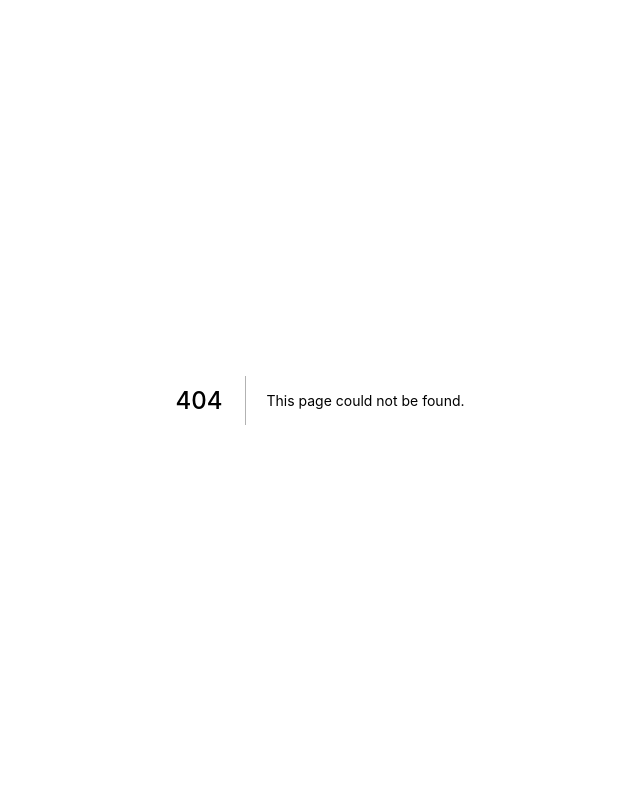
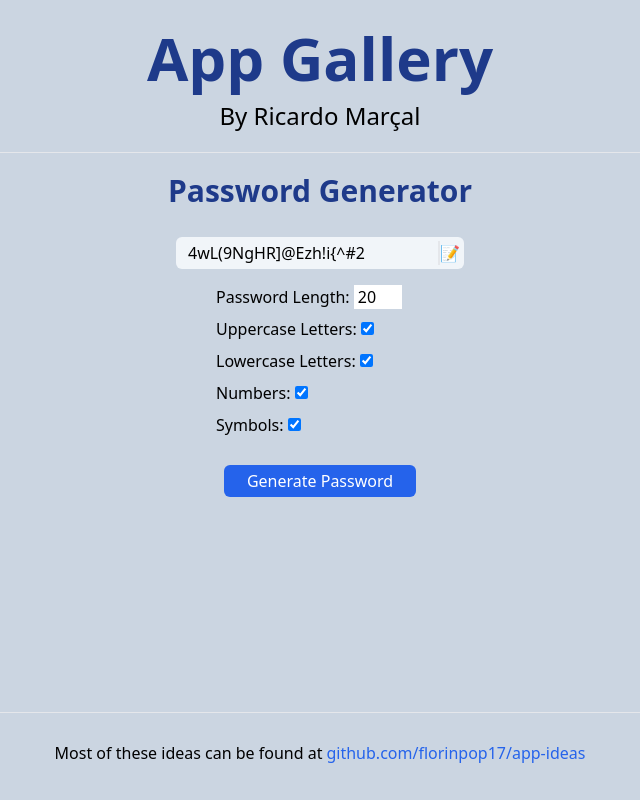
Before and after one commit to RicardoMarcal/app-gallery, a Next.js app: page /passwordgenerator in a window 1280 px wide. Before the commit this address had no page. Shown: the whole page, without its empty margins (320-960 px from the left). Built offline with nearby package versions, Linux system fonts and the light colour scheme.

Commit message:
password generator + fixes

```diff
--- a/pages/bintodec.tsx
+++ b/pages/bintodec.tsx
@@ -19,7 +19,7 @@ const BinToDec: NextPage = () => {
     let r = 0
     let bin = e.target.value
     for(let i = 0; i < bin.length; i++){
-      r = r + parseInt(bin[i])*Math.pow(2, bin.length-i-1)
+      r += parseInt(bin[i])*Math.pow(2, bin.length-i-1)
     }
     setResult(r)
   }
--- a/pages/index.tsx
+++ b/pages/index.tsx
@@ -22,8 +22,8 @@ const Home: NextPage = () => {
           <Link href='/stopwatch'>
             <p className='p-2 rounded-md bg-blue-600 w-64 text-white cursor-pointer'>Stopwatch</p>
           </Link>
-          <Link href='/bintodec'>
-            <p className='p-2 rounded-md bg-blue-600 w-64 text-white cursor-pointer'>wip</p>
+          <Link href='/passwordgenerator'>
+            <p className='p-2 rounded-md bg-blue-600 w-64 text-white cursor-pointer'>Password Generator</p>
           </Link>
         </div>
 
--- /dev/null
+++ b/pages/passwordgenerator.tsx
@@ -0,0 +1,132 @@
+import type { NextPage } from 'next'
+import Head from 'next/head'
+import Link from 'next/link'
+import React, { useEffect, useState } from 'react'
+import Footer from '../components/Footer'
+import Header from '../components/Header'
+
+const characters = {
+  uppercase: ['A', 'B', 'C', 'D', 'E', 'F', 'G', 'H', 'I', 'J', 'K', 'L', 'M', 'N', 'O', 'P', 'Q', 'R', 'S', 'T', 'U', 'V', 'W', 'X', 'Y', 'Z'],
+  lowercase: ['a', 'b', 'c', 'd', 'e', 'f', 'g', 'h', 'i', 'j', 'k', 'l', 'm', 'n', 'o', 'p', 'q', 'r', 's', 't', 'u', 'v', 'w', 'x', 'y', 'z'],
+  numbers: ['0', '1', '2', '3', '4', '5', '6', '7', '8', '9'],
+  symbols: ['!', '@', '#', '$', '%', '&', '*', '(', ')', '[', ']', '{', '}', '<', '>', '~', '^', '/'],
+}
+
+const PasswordGenerator: NextPage = () => {
+  const [password, setPassword] = useState('38qhwn9rfj8')
+  const [uppercaseFlag, setUppercaseFlag] = useState(true)
+  const [lowercaseFlag, setLowercaseFlag] = useState(true)
+  const [numbersFlag, setNumbersFlag] = useState(true)
+  const [symbolsFlag, setSymbolsFlag] = useState(true)
+  const [length, setLength] = useState(20)
+
+  useEffect(() => {
+    handleGenerate()
+
+  }, [])
+
+
+  const handleGenerate = () => {
+    let pw:string = ''
+    let aux = length
+    for(let i = 1; i <= aux; i++){
+      if(i % 4 === 0 && uppercaseFlag){
+        pw += characters.uppercase[Math.floor(Math.random()*characters.uppercase.length)]
+      }else if(i % 3 === 0 && lowercaseFlag){
+        pw += characters.lowercase[Math.floor(Math.random()*characters.lowercase.length)]
+        console.log("lc")
+      }else if(i % 2 === 0 && numbersFlag){
+        pw += characters.numbers[Math.floor(Math.random()*characters.numbers.length)]
+      }else if(symbolsFlag){
+        pw += characters.symbols[Math.floor(Math.random()*characters.symbols.length)]
+      }else{
+        aux++
+      }
+      console.log(i + ' ' + aux)
+    }
+    pw = [...pw].sort(() => 0.5 - Math.random()).join('')
+    setPassword(pw)
+  }
+
+  return (
+    <div className="flex min-h-screen flex-col items-center justify-center py-2 bg-slate-300">
+      <Head>
+        <title>App Gallery - Password Generator</title>
+        <link rel="icon" href="/favicon.ico" />
+      </Head>
+
+      <main className="flex w-full flex-1 flex-col items-center px-3 text-center">
+        <Header/>
+
+        <div className='flex flex-col items-center gap-2 py-5'>
+          <h2 className="text-3xl font-bold text-blue-900">Password Generator</h2>
+          <div className="flex justify-between p-1 mt-5 w-72 text-center bg-slate-100 rounded-md">
+            <p className='px-2'>{password}</p>
+            <button className='border-l-2'>📝</button>
+          </div>
+          <section className='flex flex-col gap-2 mt-2 items-start w-52'>
+            <div>
+              <label htmlFor="length">Password Length: </label>
+              <input
+                id="length"
+                type="number"
+                defaultValue={20}
+                max={20}
+                min={4}
+                onChange={e => setLength(parseInt(e.target.value))}
+                className='w-12 pl-1'
+              />
+            </div>
+            <div>
+              <label htmlFor="uppercase">Uppercase Letters: </label>
+              <input
+                id="uppercase"
+                type="checkbox"
+                defaultChecked={true}
+                onClick={e => setUppercaseFlag((e.target as HTMLInputElement).checked)}
+              />
+            </div>
+            <div>
+              <label htmlFor="lowercase">Lowercase Letters: </label>
+              <input
+                id="lowercase"
+                type="checkbox"
+                defaultChecked={true}
+                onClick={e => setLowercaseFlag((e.target as HTMLInputElement).checked)}
+              />
+            </div>
+            <div>
+              <label htmlFor="numbers">Numbers: </label>
+              <input
+                id="numbers"
+                type="checkbox"
+                defaultChecked={true}
+                onClick={e => setNumbersFlag((e.target as HTMLInputElement).checked)}
+              />
+            </div>
+            <div>
+              <label htmlFor="symbols">Symbols: </label>
+              <input
+                id="symbols"
+                type="checkbox"
+                defaultChecked={true}
+                onClick={e => setSymbolsFlag((e.target as HTMLInputElement).checked)}
+              />
+            </div>
+          </section>
+
+          <input
+            type="button"
+            value="Generate Password"
+            onClick={handleGenerate}
+            className="p-1 mt-5 w-48 text-center bg-blue-600 text-white rounded-md cursor-pointer"
+          />
+        </div>
+      </main>
+
+      <Footer/>
+    </div>
+  )
+}
+
+export default PasswordGenerator
--- a/pages/stopwatch.tsx
+++ b/pages/stopwatch.tsx
@@ -28,7 +28,7 @@ const Stopwatch: NextPage = () => {
       setMinutes(Math.floor((distance % (1000 * 60 * 60)) / (1000 * 60)))
       setSeconds(Math.floor((distance % (1000 * 60)) / 1000))
       setMilisseconds(Math.floor(distance % 1000))
-    }, 50)
+    }, 25)
 
     return () => {
       clearInterval(timer)
@@ -68,10 +68,10 @@ const Stopwatch: NextPage = () => {
         <div className='flex flex-col py-5 items-center'>
           <h2 className="text-3xl font-bold text-blue-900">Stopwatch</h2>
           <p id="a" className='text-2xl mt-5'>
-            {('00' + hours).slice(-2)}h
-            {' '+('00' + minutes).slice(-2)}m
-            {' '+('00' + seconds).slice(-2)}s
-            {' '+('000' + milisseconds).slice(-3)}ms
+            {`${('00' + hours).slice(-2)}h`}
+            {` ${('00' + minutes).slice(-2)}m`}
+            {` ${('00' + seconds).slice(-2)}s`}
+            {` ${('000' + milisseconds).slice(-3)}ms`}
           </p>
           <section className='flex gap-3'>
             <input
@@ -92,10 +92,10 @@ const Stopwatch: NextPage = () => {
               <div key={time.getTime()} className='flex gap-1'>
                 {key+1 + ') '+ time.toLocaleDateString() + ' | ' + time.toLocaleTimeString() + ' - '}
                 <div className='font-bold'>
-                  {hours > 0 ? ('00' + hours).slice(-2) + 'h' : ''}
-                  {minutes > 0 ? ' '+('00' + minutes).slice(-2) + 'm' : ''}
-                  {seconds > 0 ? ' '+('00' + seconds).slice(-2) + 's' : ''}
-                  {milisseconds > 0 ? ' '+('000' + milisseconds).slice(-3) + 'ms' : ''}
+                  {hours > 0 ? ` ${('00' + hours).slice(-2)}h` : ''}
+                  {minutes > 0 ? ` ${('00' + minutes).slice(-2)}m` : ''}
+                  {seconds > 0 ? ` ${('00' + seconds).slice(-2)}s` : ''}
+                  {milisseconds > 0 ? ` ${('000' + milisseconds).slice(-3)}ms` : ''}
                 </div>
               </div>
             ))}
--- a/tsconfig.json
+++ b/tsconfig.json
@@ -1,6 +1,6 @@
 {
   "compilerOptions": {
-    "target": "es5",
+    "target": "es6",
     "lib": ["dom", "dom.iterable", "esnext"],
     "allowJs": true,
     "skipLibCheck": true,
```
